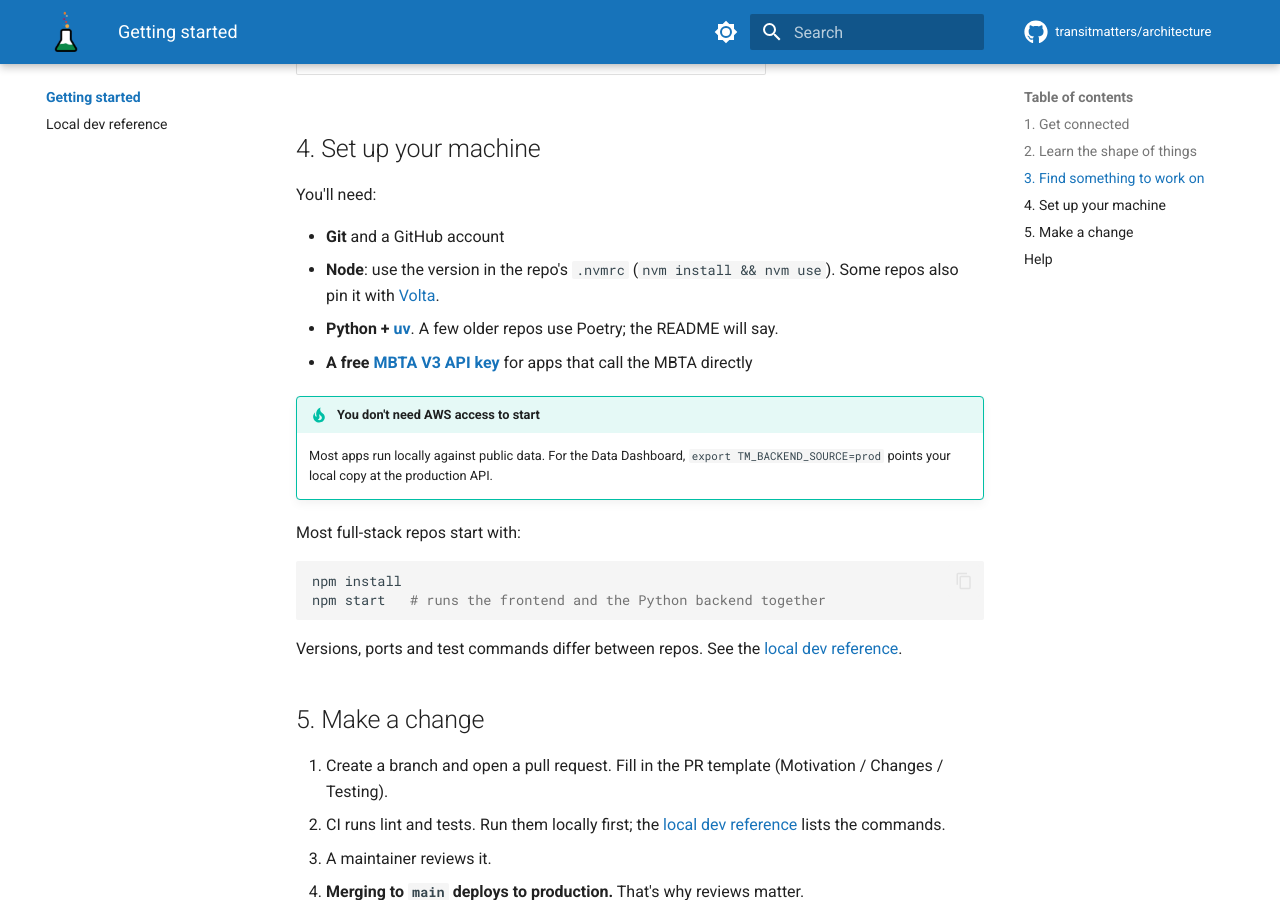
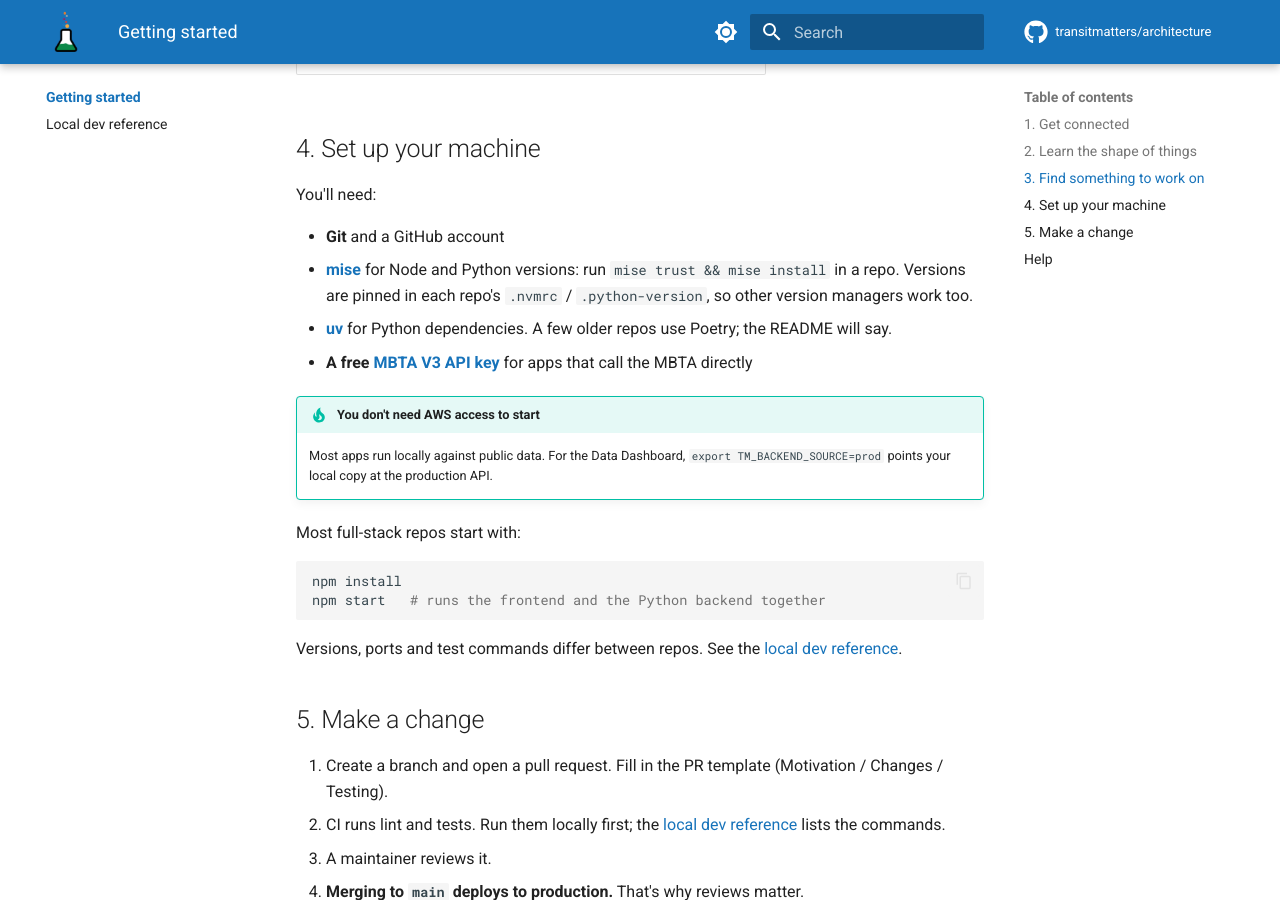
Before and after one commit to transitmatters/architecture, an MkDocs documentation site: the page built from docs/getting-started/index.md, in a window 1280 px wide and 900 px high, scrolled down 1279 px. Built offline with MkDocs 1.6.1 and Material for MkDocs 9.7.7, drawn with Linux system fonts in a browser that asks for light colours; comment, search, counter and statistics services are not loaded.

Commit message:
Pin Node/Python via .nvmrc/.python-version and adopt mise (#9)
* Pin Node/Python via .nvmrc/.python-version and adopt mise

Volta is unmaintained and its maintainers recommend mise. Versions now live
in tool-agnostic .nvmrc/.python-version files; mise.toml only tells mise to
read them, and CI uses jdx/mise-action.

* Pin Python 3.13 to match requires-python

```diff
--- a/docs/getting-started/index.md
+++ b/docs/getting-started/index.md
@@ -51,8 +51,8 @@ Not sure which project? A rough guide:
 You'll need:
 
 - **Git** and a GitHub account
-- **Node**: use the version in the repo's `.nvmrc` (`nvm install && nvm use`). Some repos also pin it with [Volta](https://volta.sh/).
-- **Python + [uv](https://docs.astral.sh/uv/)**. A few older repos use Poetry; the README will say.
+- **[mise](https://mise.jdx.dev)** for Node and Python versions: run `mise trust && mise install` in a repo. Versions are pinned in each repo's `.nvmrc` / `.python-version`, so other version managers work too.
+- **[uv](https://docs.astral.sh/uv/)** for Python dependencies. A few older repos use Poetry; the README will say.
 - **A free [MBTA V3 API key](https://api-v3.mbta.com/)** for apps that call the MBTA directly
 
 !!! tip "You don't need AWS access to start"
--- /dev/null
+++ b/mise.toml
@@ -0,0 +1,3 @@
+[settings]
+# Read versions from .nvmrc / .python-version so other version managers work too
+idiomatic_version_file_enable_tools = ["python"]
```
Also changed, not shown: docs/architecture/stack.md (+1 -1 lines), docs/faq.md (+1 -1 lines), docs/getting-started/local-dev.md (+1 -1 lines), 2 other files.
